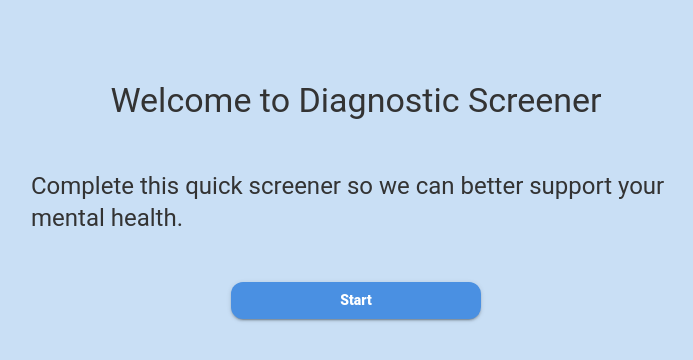
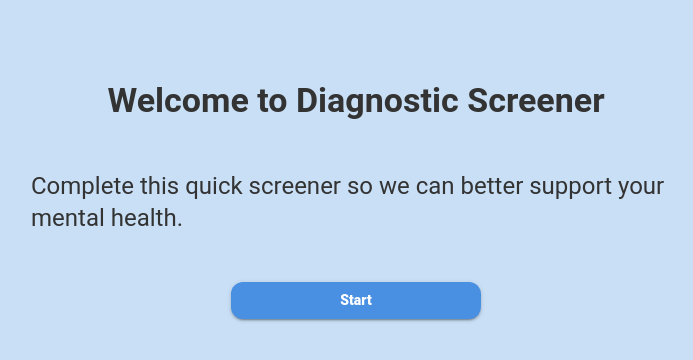
Before and after one commit to wwong4374/diagnostic-screener, a React (Vite) app in the folder web/: page / in a window 1280 px wide. Shown: the top 360 px of the page, without its empty margins (284-977 px from the left). Built offline with nearby package versions, Linux system fonts and the light colour scheme.

Commit message:
Update copy

```diff
--- a/web/src/components/LandingPage.tsx
+++ b/web/src/components/LandingPage.tsx
@@ -6,7 +6,7 @@ export function LandingPage() {
 
   return (
     <Stack alignItems="center" gap={6} sx={{ marginTop: 10 }}>
-      <Typography variant="h4">Welcome to Diagnostic Screener</Typography>
+      <Typography variant="h4" fontWeight={600}>Welcome to Diagnostic Screener</Typography>
       <Typography
         variant="h5"
         sx={{
```
